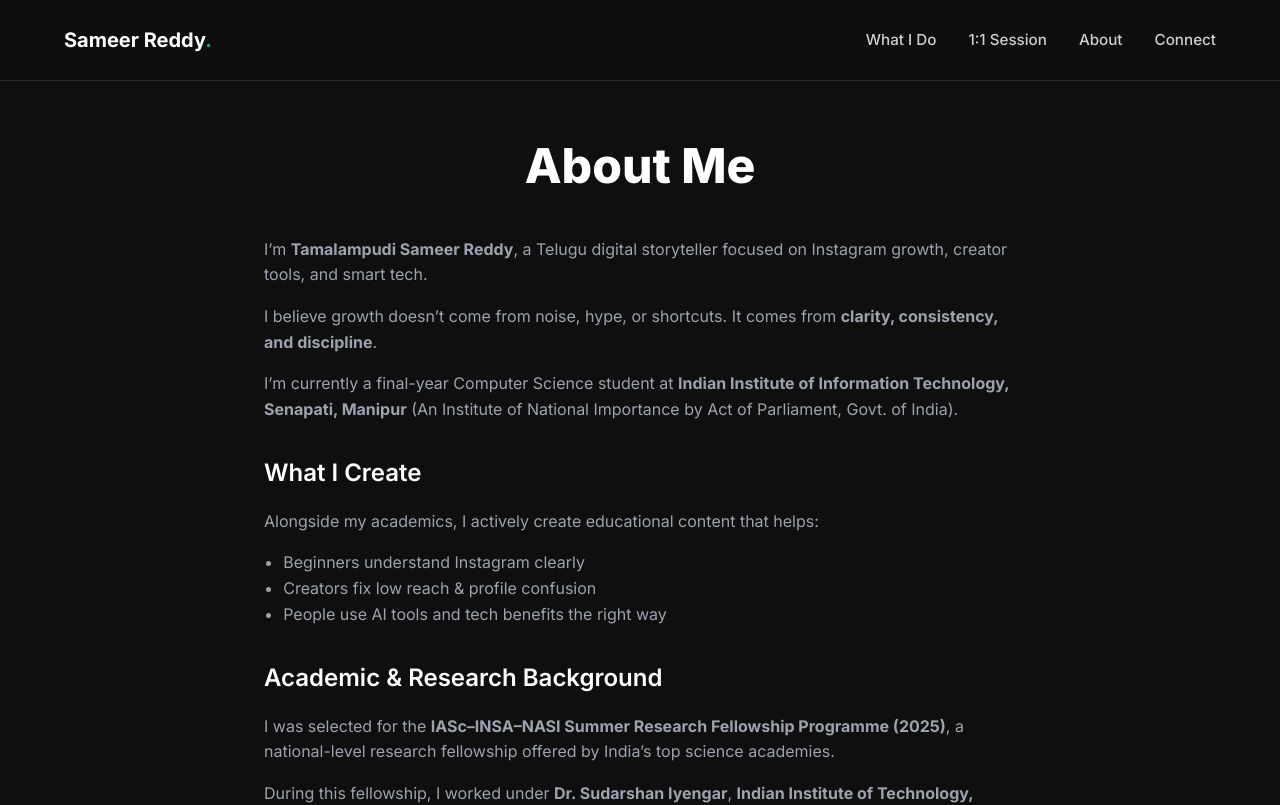
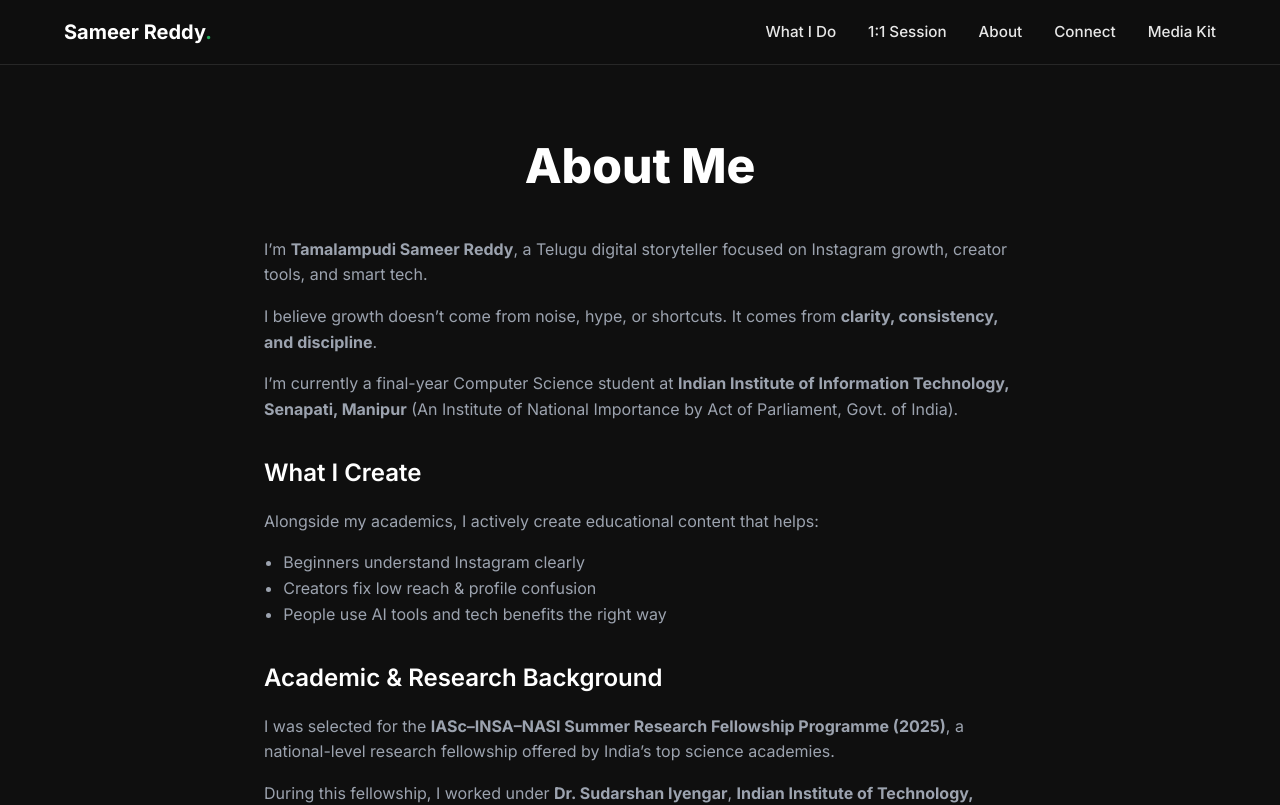
Before and after one commit to sameerreddy5/sameerreddy, a Next.js app: page /about in a window 1280 px wide. Shown: the top 805 px of the page. Built offline with nearby package versions, Linux system fonts and the light colour scheme.

Commit message:
Fix: Navbar responsive toggle and mobile menu

```diff
--- a/src/components/Navbar.tsx
+++ b/src/components/Navbar.tsx
@@ -9,12 +9,12 @@ export default function Navbar() {
     const toggleMenu = () => setIsOpen(!isOpen);
 
     const navStyle = {
-        padding: '1.5rem 0',
+        padding: '1rem 0',
         position: 'fixed' as const,
         top: 0,
         left: 0,
         right: 0,
-        backgroundColor: 'rgba(15, 15, 15, 0.9)',
+        backgroundColor: 'rgba(15, 15, 15, 0.95)',
         backdropFilter: 'blur(10px)',
         zIndex: 1000,
         borderBottom: '1px solid rgba(255, 255, 255, 0.1)'
@@ -25,36 +25,89 @@ export default function Navbar() {
         textDecoration: 'none',
         fontSize: '0.95rem',
         fontWeight: 500,
-        opacity: 0.8,
-        transition: 'opacity 0.2s'
+        opacity: 0.9,
+        transition: 'color 0.2s'
+    };
+
+    const mobileMenuStyle = {
+        position: 'fixed' as const,
+        top: '60px',
+        left: 0,
+        right: 0,
+        backgroundColor: '#0F0F0F',
+        borderBottom: '1px solid rgba(255,255,255,0.1)',
+        padding: '1.5rem',
+        display: isOpen ? 'flex' : 'none',
+        flexDirection: 'column' as const,
+        gap: '1.5rem',
+        zIndex: 999
+    };
+
+    const hamburgerStyle = {
+        display: 'flex',
+        flexDirection: 'column' as const,
+        justifyContent: 'space-between',
+        width: '24px',
+        height: '18px',
+        cursor: 'pointer',
+        background: 'none',
+        border: 'none',
+        padding: 0
+    };
+
+    const barStyle = {
+        width: '100%',
+        height: '2px',
+        backgroundColor: '#fff',
+        borderRadius: '2px',
+        transition: 'all 0.3s ease'
     };
 
     return (
         <nav style={navStyle}>
             <div className="container" style={{ display: 'flex', justifyContent: 'space-between', alignItems: 'center' }}>
-                <Link href="/" style={{ fontSize: '1.25rem', fontWeight: 700, color: '#fff', textDecoration: 'none' }}>
+                <Link href="/" onClick={() => setIsOpen(false)} style={{ fontSize: '1.25rem', fontWeight: 700, color: '#fff', textDecoration: 'none' }}>
                     Sameer Reddy<span style={{ color: 'var(--primary)' }}>.</span>
                 </Link>
 
                 {/* Desktop Menu */}
-                <div style={{ display: 'flex', gap: '2rem', alignItems: 'center' }} className="desktop-menu">
-                    <Link href="#what-i-do" style={linkStyle}>What I Do</Link>
-                    <Link href="#booking" style={linkStyle}>1:1 Session</Link>
-                    <Link href="#about" style={linkStyle}>About</Link>
-                    <Link href="#connect" style={linkStyle}>Connect</Link>
+                <div className="desktop-menu" style={{ display: 'flex', gap: '2rem', alignItems: 'center' }}>
+                    <Link href="/#what-i-do" style={linkStyle}>What I Do</Link>
+                    <Link href="/#booking" style={linkStyle}>1:1 Session</Link>
+                    <Link href="/about" style={linkStyle}>About</Link>
+                    <Link href="/#connect" style={linkStyle}>Connect</Link>
+                    <Link href="/media-kit" style={linkStyle}>Media Kit</Link>
                 </div>
 
-                {/* Mobile Menu Button - simplified for brevity, assuming responsive CSS handles display toggling or user is ok with simple logic */}
-                {/* Note: In a real "from scratch" robust build we'd add media queries.
-                    For now, focusing on the desktop/clean look requested.
-                    If mobile menu is strictly needed, we can rely on standard CSS media queries or previous modules.
-                    I'll stick to a simple clean layout.
-                */}
+                {/* Mobile Menu Button */}
+                <button className="mobile-toggle" onClick={toggleMenu} aria-label="Toggle menu" style={hamburgerStyle}>
+                    <span style={{ ...barStyle, transform: isOpen ? 'rotate(45deg) translate(5px, 6px)' : 'none' }}></span>
+                    <span style={{ ...barStyle, opacity: isOpen ? 0 : 1 }}></span>
+                    <span style={{ ...barStyle, transform: isOpen ? 'rotate(-45deg) translate(5px, -6px)' : 'none' }}></span>
+                </button>
             </div>
+
+            {/* Mobile Menu Dropdown */}
+            <div className="mobile-menu" style={mobileMenuStyle}>
+                <Link href="/#what-i-do" onClick={toggleMenu} style={{ ...linkStyle, fontSize: '1.1rem' }}>What I Do</Link>
+                <Link href="/#booking" onClick={toggleMenu} style={{ ...linkStyle, fontSize: '1.1rem' }}>1:1 Session</Link>
+                <Link href="/about" onClick={toggleMenu} style={{ ...linkStyle, fontSize: '1.1rem' }}>About</Link>
+                <Link href="/#connect" onClick={toggleMenu} style={{ ...linkStyle, fontSize: '1.1rem' }}>Connect</Link>
+                <Link href="/media-kit" onClick={toggleMenu} style={{ ...linkStyle, fontSize: '1.1rem' }}>Media Kit</Link>
+            </div>
+
             <style jsx>{`
+                @media (min-width: 769px) {
+                    .mobile-toggle, .mobile-menu {
+                        display: none !important;
+                    }
+                }
                 @media (max-width: 768px) {
                     .desktop-menu {
                         display: none !important;
+                    }
+                    .mobile-toggle {
+                        display: flex !important;
                     }
                 }
             `}</style>
```
